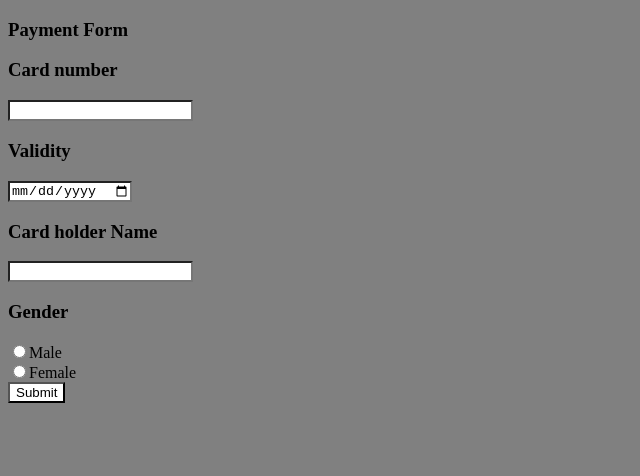
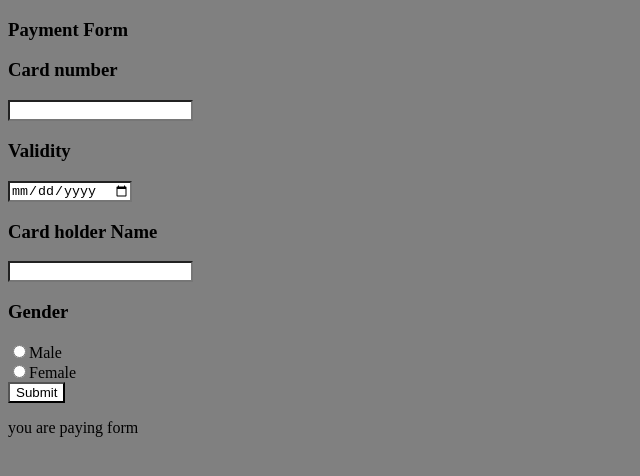
Before and after one commit to Omarali1020/Web-dev, a plain HTML site: page payment app/index.html in a window 1280 px wide. Shown: the whole page, without its empty margins (0-640 px from the left). Drawn offline with Linux system fonts and the light colour scheme.

Commit message:
Update index.html

```diff
--- a/payment app/index.html
+++ b/payment app/index.html
@@ -34,7 +34,9 @@
             <input type="radio" id="pay" name="gender" >Female</input>
             <br>
             <input type="submit" id="pay">
+
         </form>
+        <p>you are paying form</p>
     </header>
 
     <script src="data.js"></script>
```
